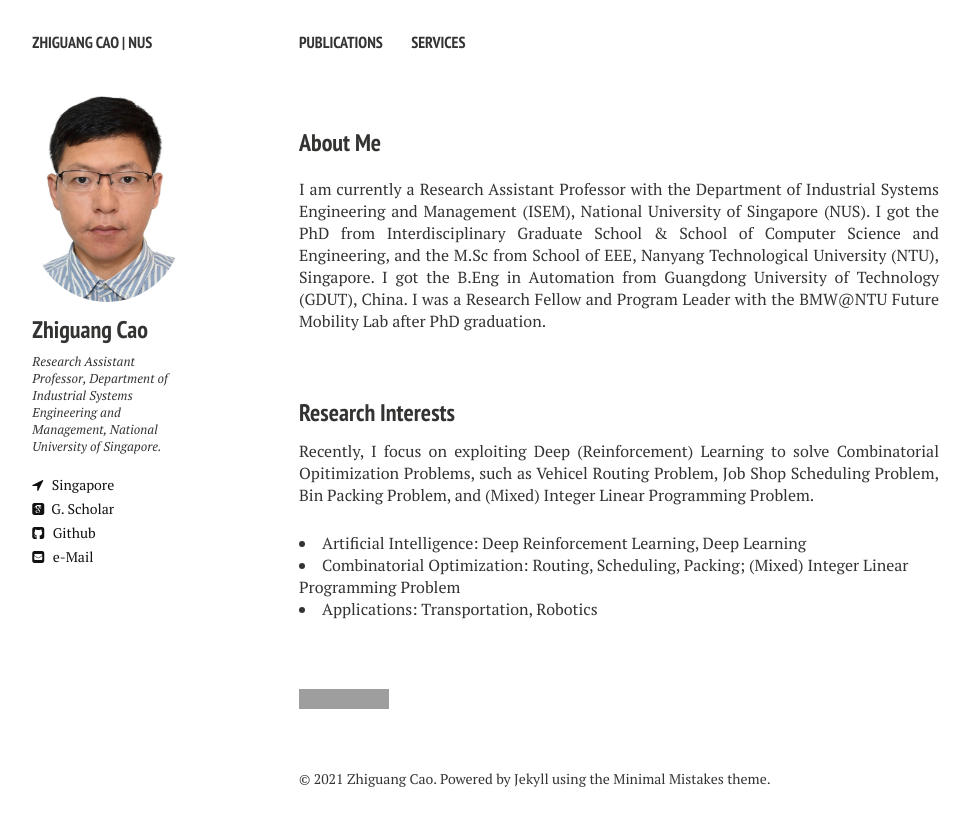
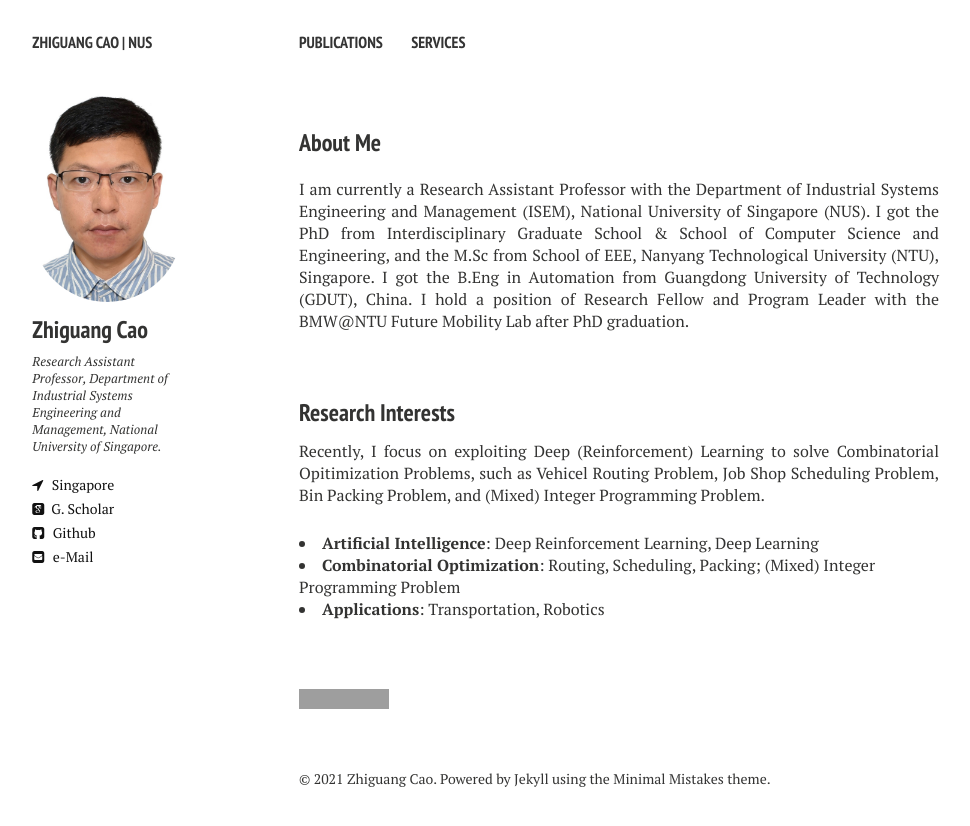
Before and after one commit to zhiguangcaosg/zhiguangcaosg.github.io, a Jekyll site: the page built from index.md, in a window 1280 px wide. Shown: the top 826 px of the page, without its empty margins (21-991 px from the left). Built offline with Jekyll 4.4.1, drawn with Linux system fonts in a browser that asks for light colours; nearby versions of some CDN libraries; grey boxes are pictures that could not be loaded.

Commit message:
Update index.md

```diff
--- a/index.md
+++ b/index.md
@@ -6,22 +6,22 @@ image: banner1.png
 ---
 <h3 style="margin-bottom:0px;padding-top:20px;">About Me</h3> <br>
 
-<p align="justify">I am currently a Research Assistant Professor with the Department of Industrial Systems Engineering and Management (ISEM), National University of Singapore (NUS). I got the PhD from Interdisciplinary Graduate School & School of Computer Science and Engineering,  and the M.Sc from School of EEE, Nanyang Technological University (NTU), Singapore. I got the B.Eng in Automation from Guangdong University of Technology (GDUT), China. I was a Research Fellow and Program Leader with the BMW@NTU Future Mobility Lab after PhD graduation.</p>
+<p align="justify">I am currently a Research Assistant Professor with the Department of Industrial Systems Engineering and Management (ISEM), National University of Singapore (NUS). I got the PhD from Interdisciplinary Graduate School & School of Computer Science and Engineering,  and the M.Sc from School of EEE, Nanyang Technological University (NTU), Singapore. I got the B.Eng in Automation from Guangdong University of Technology (GDUT), China. I hold a position of Research Fellow and Program Leader with the BMW@NTU Future Mobility Lab after PhD graduation.</p>
 <!-- and I also hold an Associate Professor position with GDUT for a short period-->
 <br />
 
 
 <h3 style="margin-bottom:-8px;padding-top:20px;">Research Interests</h3> <br>
-<p align="justify">Recently, I focus on exploiting Deep (Reinforcement) Learning to solve Combinatorial Opitimization Problems, such as Vehicel Routing Problem, Job Shop Scheduling Problem, Bin Packing Problem, and (Mixed) Integer Linear Programming Problem.
+<p align="justify">Recently, I focus on exploiting Deep (Reinforcement) Learning to solve Combinatorial Opitimization Problems, such as Vehicel Routing Problem, Job Shop Scheduling Problem, Bin Packing Problem, and (Mixed) Integer Programming Problem.
 </p>
 <li>
-Artificial Intelligence:  Deep Reinforcement Learning, Deep Learning
+<b>Artificial Intelligence</b>:  Deep Reinforcement Learning, Deep Learning
 </li>
 <li>
-Combinatorial Optimization:  Routing, Scheduling, Packing; (Mixed) Integer Linear Programming Problem
+<b>Combinatorial Optimization</b>:  Routing, Scheduling, Packing; (Mixed) Integer Programming Problem
 </li>
 <li>
-Applications:  Transportation, Robotics
+<b>Applications</b>:  Transportation, Robotics
 </li>
 
 <br>
```
